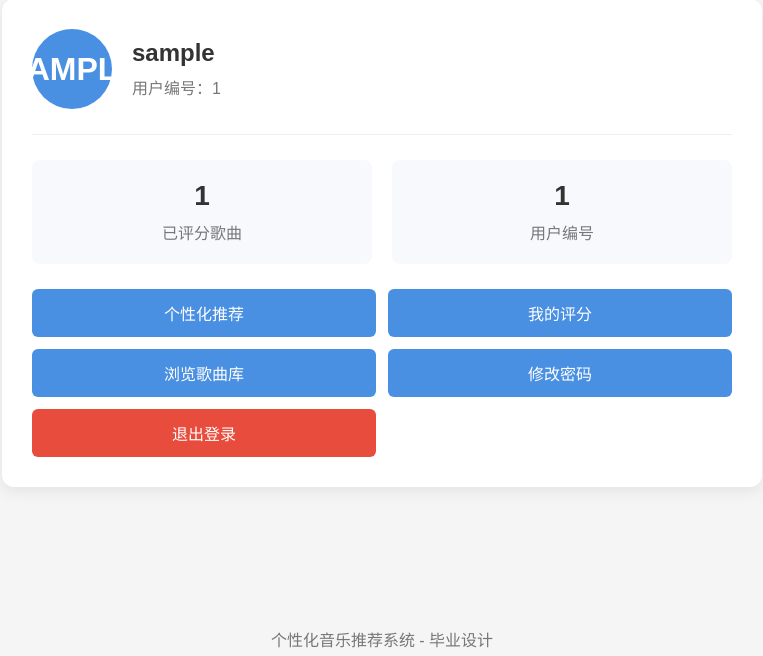
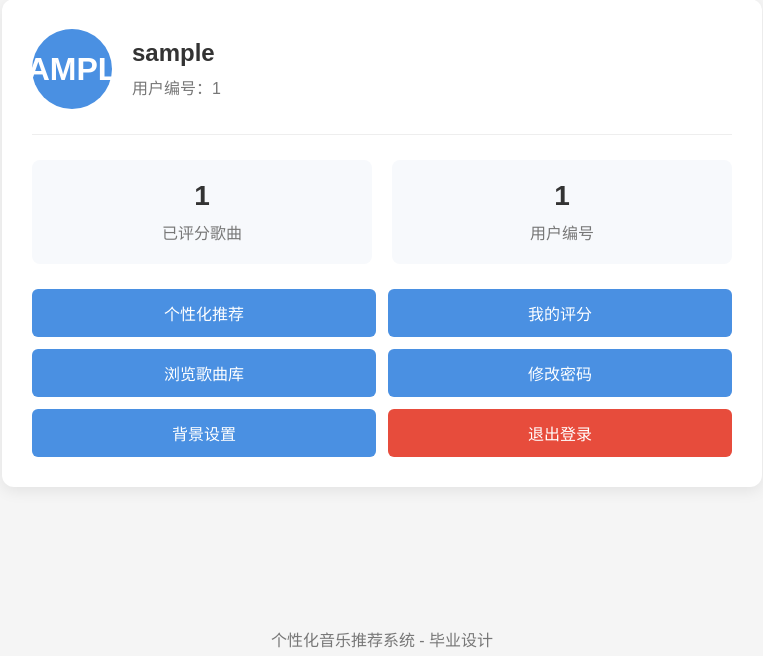
Before and after one commit to choudanwa945-cloud/music-recommendation-system, a Python web app: template templates/profile.html in a window 1280 px wide. Shown: the part 225-881 px from the top of the page, without its empty margins (258-1021 px from the left). Run offline with Jinja, Linux system fonts and the light colour scheme; the template is opened without the code that fills it: most values are stand-ins (such as "Sample title", 1, 10 or a date in 2020).

Commit message:
Add background settings entry to profile

```diff
--- a/templates/profile.html
+++ b/templates/profile.html
@@ -72,6 +72,11 @@
             修改密码
         </a>
 
+        <a class="profile-button"
+           href="{{ url_for('background_settings') }}">
+            背景设置
+        </a>
+
         <a class="profile-button logout-button"
            href="{{ url_for('logout') }}">
             退出登录
```
